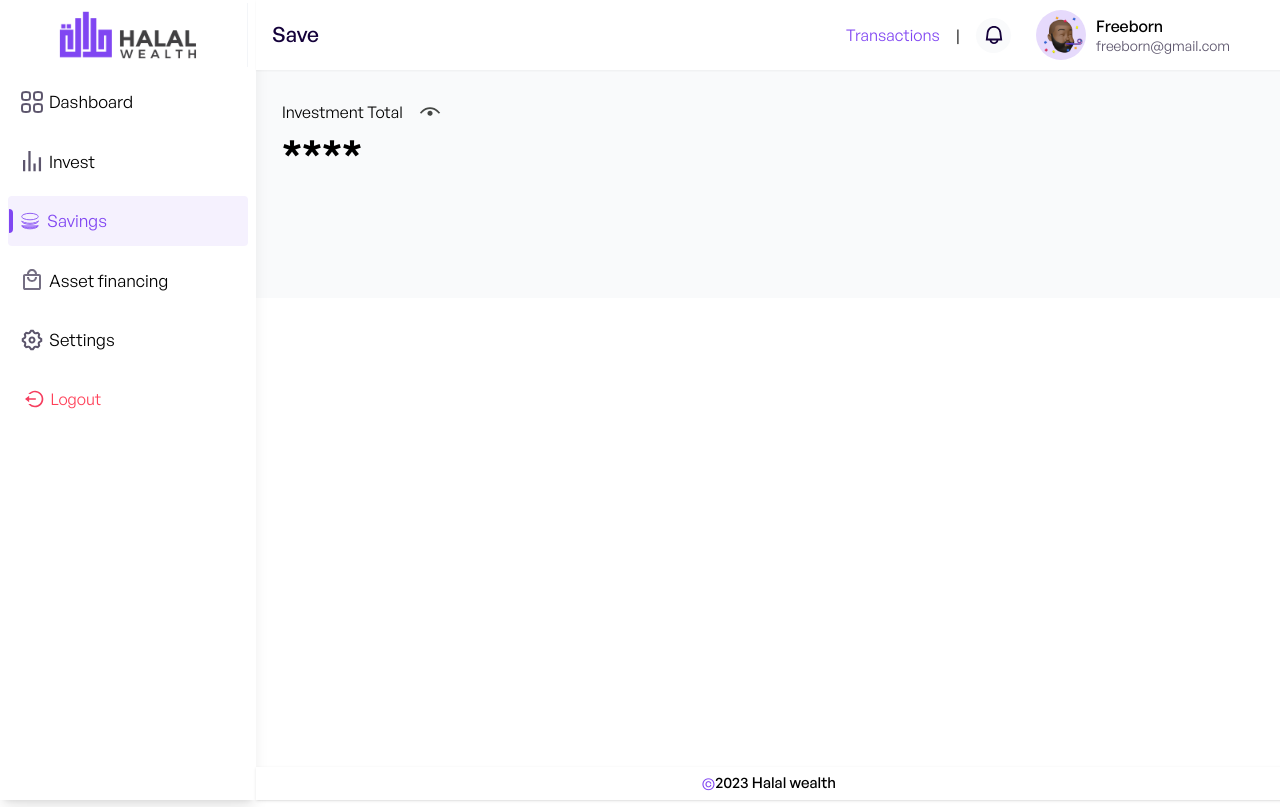
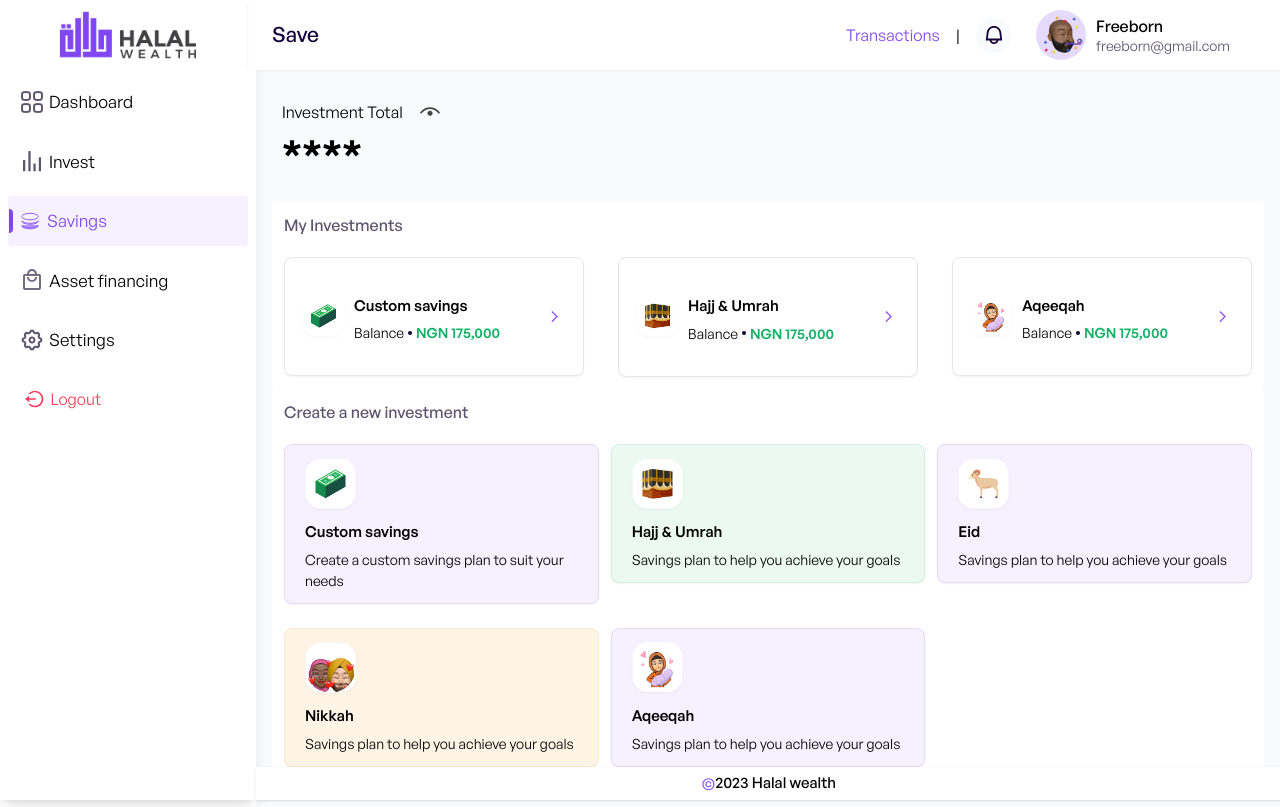
Before and after one commit to Stepheeeen/halal-wealth, a Next.js app: page /dashboard/savings in a window 1280 px wide. Built offline with nearby package versions, Linux system fonts and the light colour scheme.

Commit message:
savings history of the savings page is left

```diff
--- a/src/app/dashboard/invest/balance/page.tsx
+++ b/src/app/dashboard/invest/balance/page.tsx
@@ -8,6 +8,7 @@ import { CableIcon, ElectricIcon, FundWalletIcon, HideIcon, InternetIcon, Networ
 import { BalanceCard, ChildCard, DefaultCard } from '@/components/reusable/card/Card'
 // import { useNavigate } from 'react-router-dom';
 import { CustomButton } from '@/components/reusable/button/Button';
+import { CustomModal } from '@/components/reusable/modal/modal';
 
 const Page = () => {
   const [show, setShow] = useState(false);
@@ -34,7 +35,7 @@ const Page = () => {
         <ChildCard CardTitle='My Investments' cardStyle='mt-[-7%] remove-shadow'>
           <div className='w-full defaultCard'>
             {investmentCard.map((card, key) => (
-              <CustomButton ButtonStyling='w-full flex items-center justify-between text-start ml-2 text-[14px]' Context={<Image alt='' className='w-[45px]' src={cash} />} customStyle='shadow-sm border-1 border rounded-[8px] mt-3 w-[30%] buttonChild' icon={<NextIcon />} onClick={()=> {router.push('/dashboard/invest/balance/id')}} text={<div className='flex items-center mt-1'>Balance <span className='w-[4px] h-[4px] rounded-full bg-[#14013A] mx-1'></span> <p className='text-[#17B26A] font-[570]'>NGN 175,000</p></div>} type='solid' childDiv='' title={card.title} key={key} />
+              <CustomButton ButtonStyling='w-full flex items-center justify-between text-start ml-2 text-[14px]' Context={<Image alt='' className='w-[45px]' src={cash} />} customStyle='shadow-sm border-1 border rounded-[8px] mt-3 w-[30%] buttonChild' icon={<NextIcon />} text={<div className='flex items-center mt-1'>Balance <span className='w-[4px] h-[4px] rounded-full bg-[#14013A] mx-1'></span> <p className='text-[#17B26A] font-[570]'>NGN 175,000</p></div>} type='solid' childDiv='' onClick={''} title={card.title} key={key} />
             ))}
           </div>
         </ChildCard>
@@ -43,7 +44,7 @@ const Page = () => {
           <div className='w-full flex items-start defaultCard'>
             {investmentPlan.map((card, key) => (
               <div className='w-[32%]'>
-                <CustomButton ButtonStyling='w-full flex items-center justify-between text-start ml-2 text-[14px]' Context={<Image alt='' className='w-[55px] rounded-full mb-1 ml-[-79%]' src={cash} />} customStyle={`shadow-sm border-1 border rounded-[8px] mt-3 w-[30%] items-start flex-col text-wrap buttonChild ${card.color}`} icon={''} onClick={''} text={card.text} type='solid' childDiv='text-wrap w-full' title={card.title} key={key} />
+                <CustomButton ButtonStyling='w-full flex items-center justify-between text-start ml-2 text-[14px]' Context={<Image alt='' className='w-[55px] mb-1 ml-[-79%]' src={cash} />} customStyle={`shadow-sm border-1 border rounded-[8px] mt-3 w-[30%] items-start flex-col text-wrap buttonChild ${card.color}`} icon={''} onClick={()=> {router.push('/dashboard/invest/balance/id')}} text={card.text} type='solid' childDiv='text-wrap w-full h1' title={card.title} key={key} />
               </div>
             ))}
           </div>
--- a/src/app/dashboard/savings/page.tsx
+++ b/src/app/dashboard/savings/page.tsx
@@ -1,18 +1,197 @@
-"use client"
-import React, { useState } from 'react'
-import DashboardContainer from '@/components/dashboard/dashboardContainer'
-import { HideIcon, ShowIcon } from '../../../../public/assets/icons'
-import { BalanceCard } from '@/components/reusable/card/Card'
+"use client";
+import React, { useState } from "react";
+import DashboardContainer from "@/components/dashboard/dashboardContainer";
+import { FundWalletIcon, HideIcon, HideIconWhite, NextIcon, NextIconPurple, ShowIcon, ShowIconWhite, WarningIcon, WithdrawIcon } from "../../../../public/assets/icons";
+import { BalanceCard, ChildCard } from "@/components/reusable/card/Card";
+import cash from "../../../../public/assets/images/cash.png";
+import hajj from "../../../../public/assets/images/hajj.png";
+import woman from "../../../../public/assets/images/woman.png";
+import couple from "../../../../public/assets/images/couple.png";
+import eid from "../../../../public/assets/images/eid.png";
+import { CustomButton } from "@/components/reusable/button/Button";
+import Image from "next/image";
+import { useRouter } from "next/navigation";
+import ChartLg from '../../../../public/assets/images/chart-Contain.png'
+import { CustomModal } from "@/components/reusable/modal/modal";
+import ProgressBar from "@/components/reusable/progressBar/progressBar";
 
-const page = () => {
+const Page = () => {
   const [show, setShow] = useState(false);
   const handleClick = () => setShow(!show);
+  const router = useRouter();
+
+  const [selectSavings, setSelectSavings] = useState(false);
+  const SelectSavingsOpen = () => setSelectSavings(true);
+  const SelectSavingsClose = () => setSelectSavings(false);
+
+  const [balance, setBalance] = useState(false);
+  const BalanceOpen = () => setBalance(true);
+  const BalanceClose = () => setBalance(false);
+
+  const handleBalanceOpen = () => {
+    setBalance(true);
+    setSelectSavings(false)
+  }
+
+  const investmentCard = [
+    { title: "Custom savings", src: cash },
+    { title: "Hajj & Umrah", src: hajj },
+    { title: "Aqeeqah", src: woman },
+  ];
+
+  const investmentPlan = [
+    {
+      title: "Custom savings",
+      text: "Create a custom savings plan to suit your needs",
+      color: "bg-[#F5F1FE] border border-1 border-[#E6DAFC]",
+      src: cash,
+    },
+    {
+      title: "Hajj & Umrah",
+      text: "Savings plan to help you achieve your goals",
+      color: "bg-[#ECF9F3] border border-1 border-[#D1F0E1]",
+      src: hajj,
+    },
+    {
+      title: "Eid",
+      text: "Savings plan to help you achieve your goals",
+      color: "bg-[#F5F1FE] border border-1 border-[#E6DAFC]",
+      src: eid,
+    },
+    {
+      title: "Nikkah",
+      text: "Savings plan to help you achieve your goals",
+      color: "bg-[#FEF4E6] border border-1 border-[#FDE9CE]",
+      src: couple,
+    },
+    {
+      title: "Aqeeqah",
+      text: "Savings plan to help you achieve your goals",
+      color: "bg-[#F5F1FE] border border-1 border-[#E6DAFC]",
+      src: woman,
+    },
+  ];
 
   return (
-    <DashboardContainer PageTItle='Save'>
-      <BalanceCard customStyle='text-black p-0 ml-[-10px]' styleName='' CardTitle='Investment Total' hideBalance={handleClick} BalanceIcon={show ? <HideIcon /> : <ShowIcon />} Balance={show ? '₦ 100,000' : '****'} handleClick1={''} handleClick2={''} button1='' button2='' buttonIcon1={''} buttonIcon2={''} styling1='' styling2='' />
+    <DashboardContainer PageTItle="Save">
+      <BalanceCard
+        customStyle="text-black p-0 ml-[-10px]"
+        styleName=""
+        CardTitle="Investment Total"
+        hideBalance={handleClick}
+        BalanceIcon={show ? <HideIcon /> : <ShowIcon />}
+        Balance={show ? "₦ 100,000" : "****"}
+        handleClick1=""
+        handleClick2=""
+        button1=""
+        button2=""
+        buttonIcon1=""
+        buttonIcon2=""
+        styling1=""
+        styling2=""
+      />
+
+      <ChildCard CardTitle="My Investments" cardStyle="mt-[-7%] remove-shadow">
+        <div className="w-full defaultCard grid grid-cols-1 sm:grid-cols-2 md:grid-cols-3 gap-4">
+          {investmentCard.map((card, key) => (
+            <CustomButton
+              key={key}
+              ButtonStyling="w-full flex items-center justify-between text-start ml-2 text-[14px]"
+              Context={<Image alt="" className="w-[45px]" src={card.src} />}
+              customStyle="shadow-sm border-1 border rounded-[8px] mt-3 w-full buttonChild py-8"
+              icon={<NextIconPurple />}
+              onClick={SelectSavingsOpen}
+              text={
+                <div className="flex items-center mt-1">
+                  Balance
+                  <span className="w-[4px] h-[4px] rounded-full bg-[#14013A] mx-1"></span>
+                  <p className="text-[#17B26A] font-[570]">NGN 175,000</p>
+                </div>
+              }
+              type="solid"
+              childDiv=""
+              title={card.title}
+            />
+          ))}
+        </div>
+      </ChildCard>
+
+      <ChildCard CardTitle="Create a new investment" cardStyle="remove-shadow">
+        <div className="w-full grid grid-cols-1 sm:grid-cols-2 md:grid-cols-3 gap-3">
+          {investmentPlan.map((card, key) => (
+            <div key={key} className="w-full">
+              <CustomButton
+                ButtonStyling="w-full flex items-center justify-between text-start ml-2 text-[14px]"
+                Context={
+                  <Image
+                    alt=""
+                    className="w-[55px] mb-1 ml-[-79%]"
+                    src={card.src}
+                  />
+                }
+                customStyle={`shadow-sm border-1 border rounded-[8px] mt-3 w-full items-start flex-col text-wrap buttonChild ${card.color}`}
+                icon=""
+                onClick={() => { }}
+                text={card.text}
+                type="solid"
+                childDiv="text-wrap w-full"
+                title={card.title}
+              />
+            </div>
+          ))}
+        </div>
+      </ChildCard>
+
+      <CustomModal ModalStyling='' isOpen={selectSavings} modalTitle='Custom savings' onClose={SelectSavingsClose}>
+        <div className="w-full">
+          {investmentCard.map((card, key) => (
+            <CustomButton
+              key={key}
+              ButtonStyling="w-full flex items-center justify-between text-start ml-2 text-[14px]"
+              Context={<Image alt="" className="w-[45px]" src={card.src} />}
+              customStyle="shadow-sm border-1 border rounded-[8px] mt-3 w-full buttonChild"
+              icon={<NextIcon />}
+              onClick={handleBalanceOpen}
+              text={
+                <div className="flex items-center mt-1">
+                  Balance
+                  <span className="w-[4px] h-[4px] rounded-full bg-[#14013A] mx-1"></span>
+                  <p className="text-[#17B26A] font-[570]">NGN 175,000</p>
+                </div>
+              }
+              type="solid"
+              childDiv=""
+              title={card.title}
+            />
+          ))}
+        </div>
+      </CustomModal>
+
+
+      <CustomModal ModalStyling='' isOpen={balance} modalTitle='[Plan name]' onClose={BalanceClose}>
+        <div className="w-full">
+          <BalanceCard customStyle='bg-[#4E05DC] grid place-items-center' styleName='walletBg width' CardTitle='Wallet Balance' hideBalance={handleClick} BalanceIcon={show ? <HideIconWhite /> : <ShowIconWhite />} Balance={show ? '₦ 100,000' : '****'} handleClick1={''} handleClick2={''} button1='Fund wallet' button2='Withdraw' buttonIcon1={<FundWalletIcon />} buttonIcon2={<WithdrawIcon />} styling1='bg-[#14013A] mt-[-5px]' styling2='bg-[#fff] text-[#8046F2] mt-[-5px]' />
+
+          <ProgressBar progress={100000} target={500000} CustomStyle="mt-3" />
+
+          <div className='bg-[#ECF9F3] p-1 mt-3'>
+            <div className='border border-[#8BD8B4] bg-[#ECF9F3] rounded-sm flex px-1 py-2'>
+              <div className="flex-shrink-0 p-2">
+                <WarningIcon />
+              </div>
+              <div className="ml-2">
+                <h3 className="text-sm font-semibold text-gray-800">WIthdrawal info</h3>
+                <p className="text-sm text-gray-600">You can withdraw from this saving plan whenever you wish</p>
+              </div>
+            </div>
+
+          </div>
+
+          <Image alt='' src={ChartLg} className='mt-[20px]' />
+        </div>
+      </CustomModal>
     </DashboardContainer>
-  )
-}
+  );
+};
 
-export default page
+export default Page;
--- a/src/app/globals.css
+++ b/src/app/globals.css
@@ -37,7 +37,11 @@
   background-size: cover;
   background-position: contain;
   background-repeat: no-repeat;
+}
 
+.width{
+  width: 350px;
+  height: 170px
 }
 
 ::-webkit-scrollbar{
@@ -89,6 +93,6 @@
   margin-bottom: -13px;
 }
 
-.defaultCard .buttonChild p::after{
-
+.dashboardH1{
+  margin: 5px 0;
 }
--- /dev/null
+++ b/src/components/reusable/progressBar/progressBar.tsx
@@ -0,0 +1,27 @@
+import React from "react";
+
+interface ProgressBarProps {
+  progress: number;
+  target: number;
+  CustomStyle: string;
+}
+
+const ProgressBar: React.FC<ProgressBarProps> = ({ progress, target, CustomStyle }) => {
+  const percentage = (progress / target) * 100;
+
+  return (
+    <div className={`w-full ${CustomStyle}`}>
+      <div className="relative h-2 rounded-full bg-[#E6DAFC]">
+        <div
+          className="absolute h-full bg-[#8046F2] rounded-full"
+          style={{ width: `${percentage}%` }}
+        />
+      </div>
+      <p className="text-sm text-gray-700 font-[450] mt-1">
+        {percentage}% achieved of your ₦{target.toLocaleString()} target
+      </p>
+    </div>
+  );
+};
+
+export default ProgressBar;
```
Also changed, not shown: public/assets/icons/index.js (+22 -0 lines), public/assets/images/Chart-Contain.png (added).
